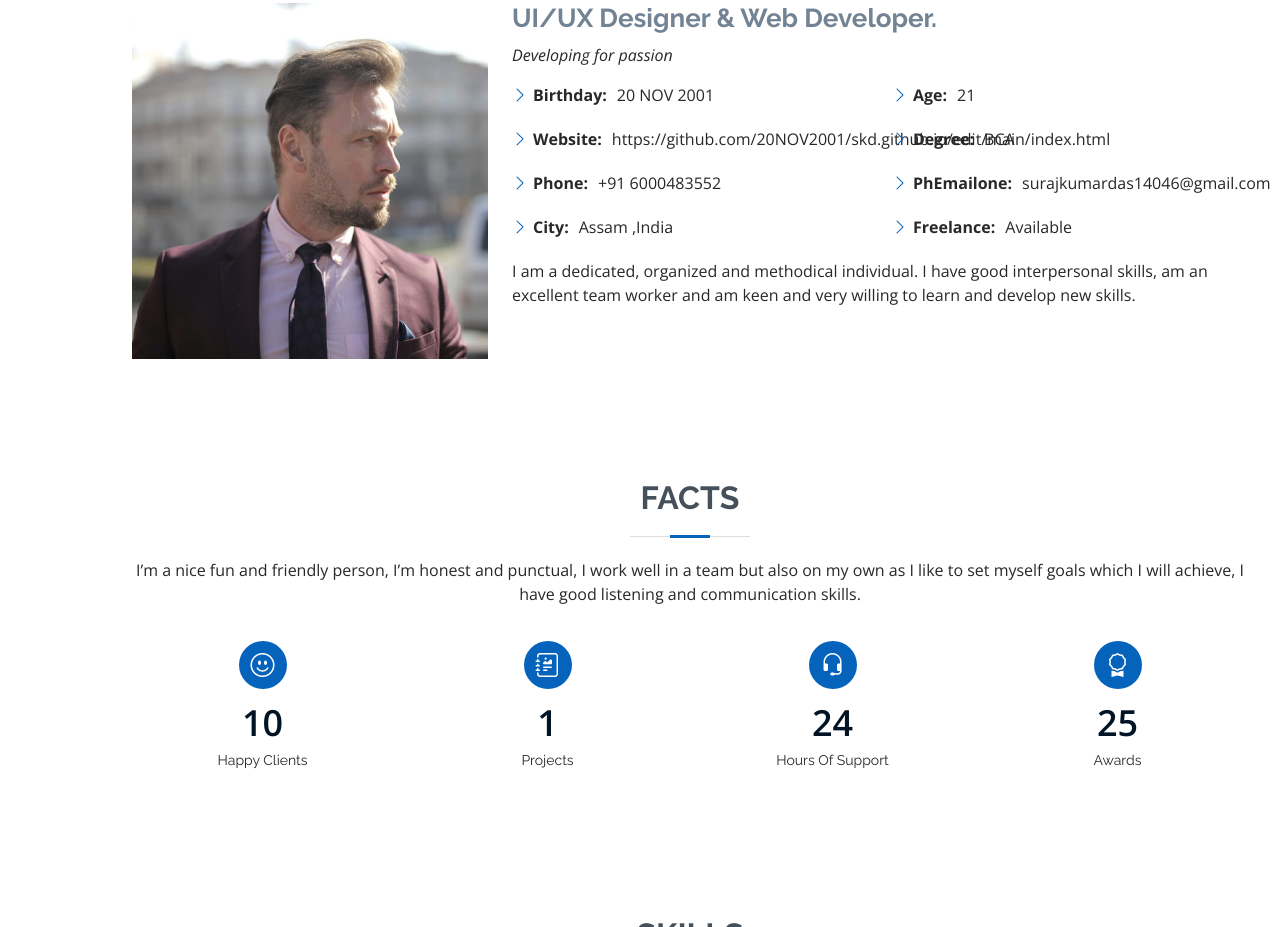
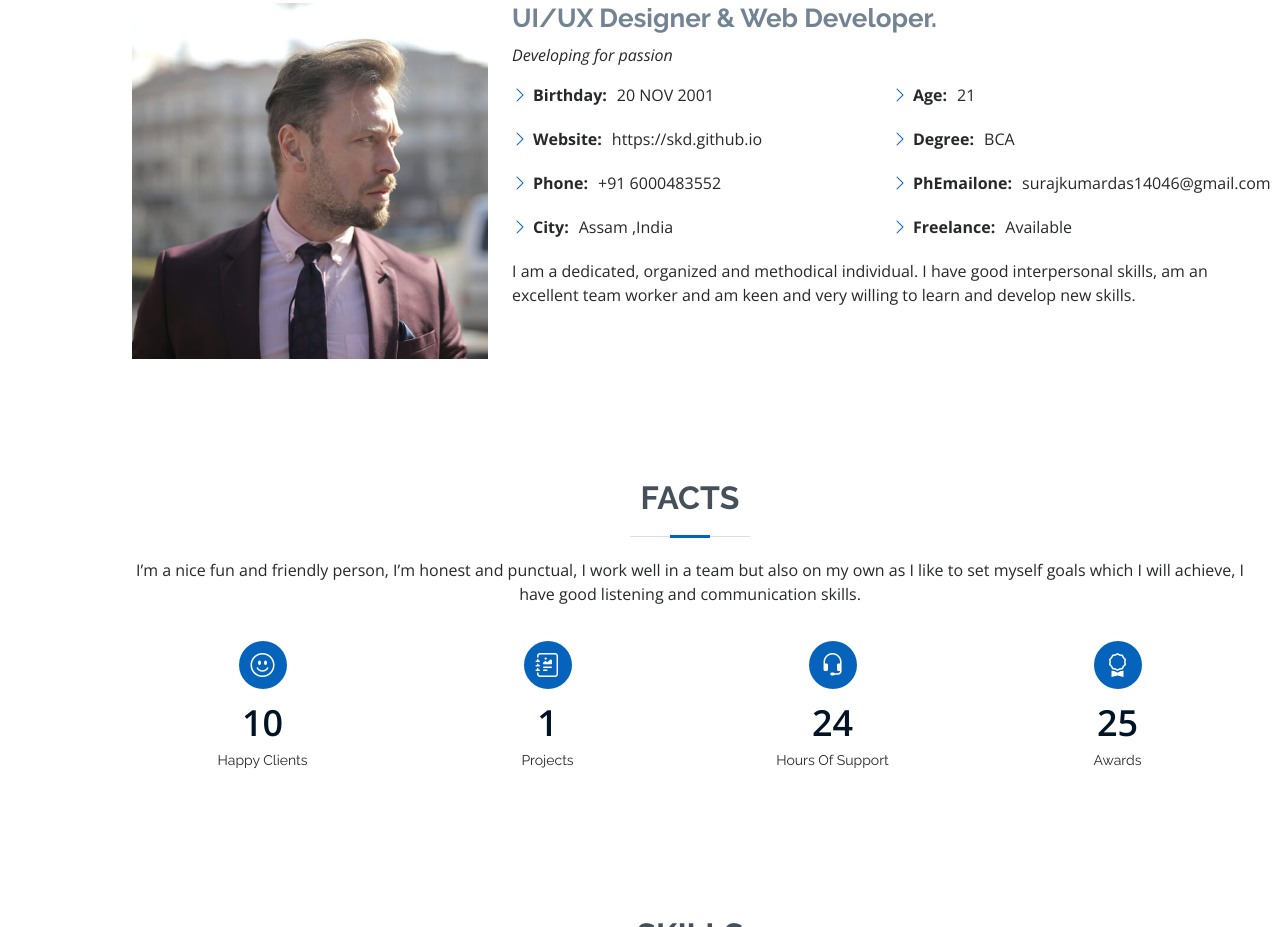
Before and after one commit to 20NOV2001/skd.github.io, a plain HTML site: page index.html in a window 1280 px wide. Shown: the part 1037-1964 px from the top of the page. Drawn offline with nearby package versions, Linux system fonts and the light colour scheme.

Commit message:
Update index.html

```diff
--- a/index.html
+++ b/index.html
@@ -97,7 +97,7 @@
               <div class="col-lg-6">
                 <ul>
                   <li><i class="bi bi-chevron-right"></i> <strong>Birthday:</strong> <span>20 NOV 2001</span></li>
-                  <li><i class="bi bi-chevron-right"></i> <strong>Website:</strong> <span>https://github.com/20NOV2001/skd.github.io/edit/main/index.html</span></li>
+                  <li><i class="bi bi-chevron-right"></i> <strong>Website:</strong> <span>https://skd.github.io</span></li>
                   <li><i class="bi bi-chevron-right"></i> <strong>Phone:</strong> <span>+91 6000483552</span></li>
                   <li><i class="bi bi-chevron-right"></i> <strong>City:</strong> <span>Assam ,India</span></li>
                 </ul>
```
